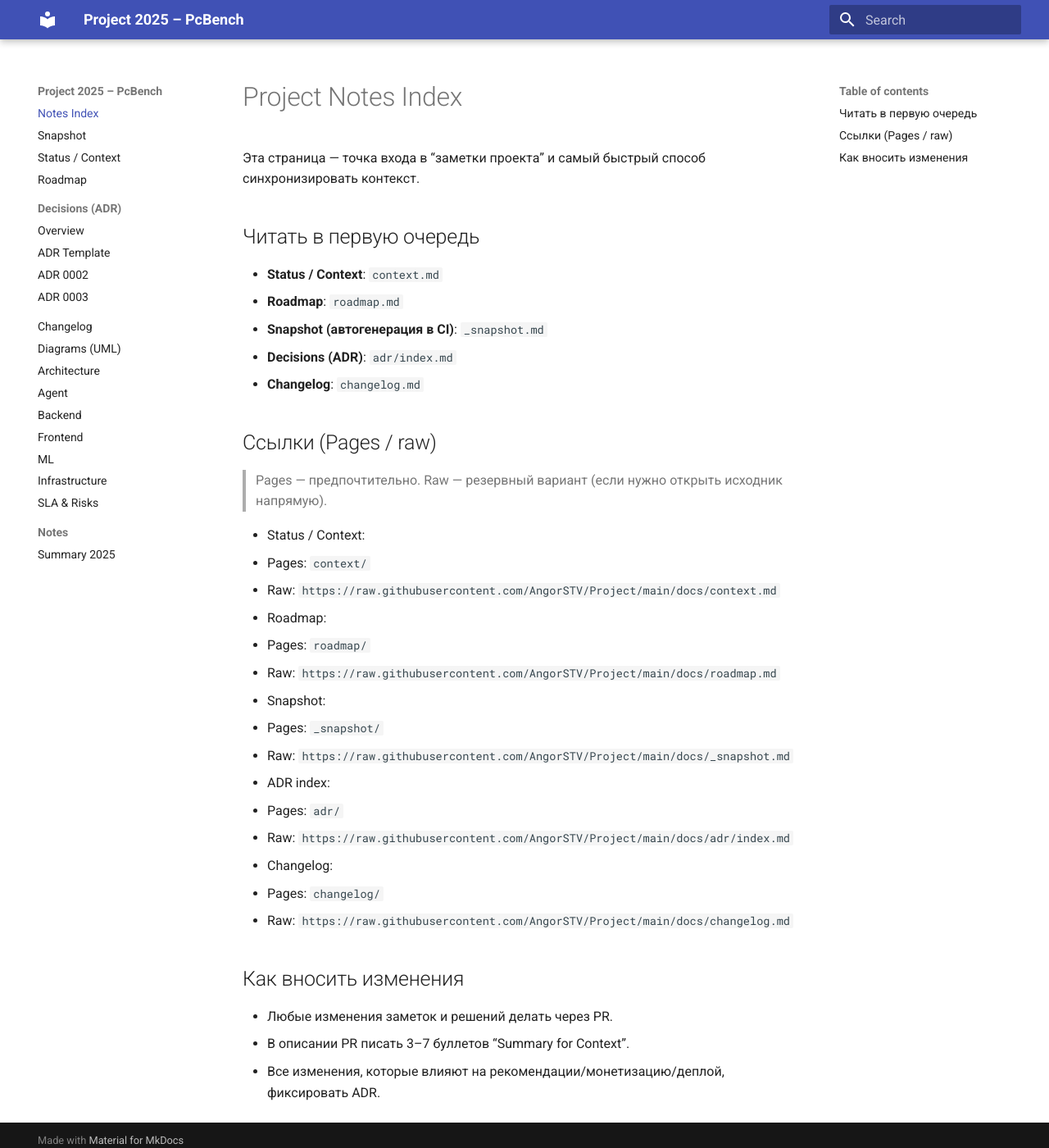
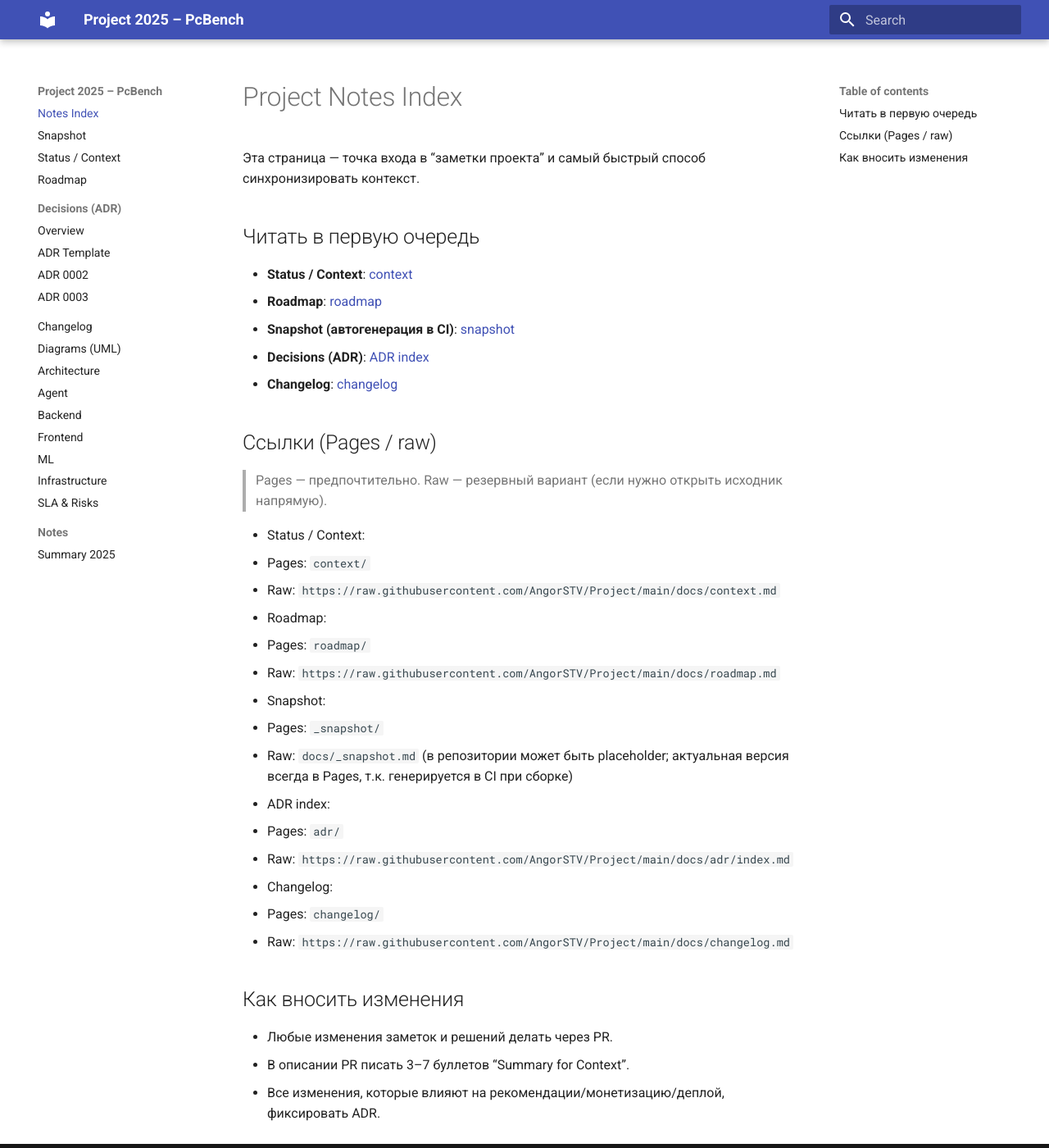
Before and after one commit to AngorSTV/Project, an MkDocs documentation site: the page built from docs/notes/index.md, in a window 1280 px wide and 1400 px high. Shown: the whole window at 82% size. Built offline with MkDocs 1.6.1 and Material for MkDocs 9.7.7, drawn with Linux system fonts in a browser that asks for light colours.

Commit message:
Fix snapshot generator paths and improve notes index links

```diff
--- a/docs/notes/index.md
+++ b/docs/notes/index.md
@@ -4,11 +4,11 @@
 
 ## Читать в первую очередь
 
-- **Status / Context**: `context.md`
-- **Roadmap**: `roadmap.md`
-- **Snapshot (автогенерация в CI)**: `_snapshot.md`
-- **Decisions (ADR)**: `adr/index.md`
-- **Changelog**: `changelog.md`
+- **Status / Context**: [context](../context/)
+- **Roadmap**: [roadmap](../roadmap/)
+- **Snapshot (автогенерация в CI)**: [snapshot](../_snapshot/)
+- **Decisions (ADR)**: [ADR index](../adr/)
+- **Changelog**: [changelog](../changelog/)
 
 ## Ссылки (Pages / raw)
 
@@ -24,7 +24,7 @@
 
 - Snapshot:
   - Pages: `_snapshot/`
-  - Raw: `https://raw.githubusercontent.com/AngorSTV/Project/main/docs/_snapshot.md`
+  - Raw: `docs/_snapshot.md` (в репозитории может быть placeholder; актуальная версия всегда в Pages, т.к. генерируется в CI при сборке)
 
 - ADR index:
   - Pages: `adr/`
```
Also changed, not shown: docs/_snapshot.md (+4 -2 lines), 1 other file.
